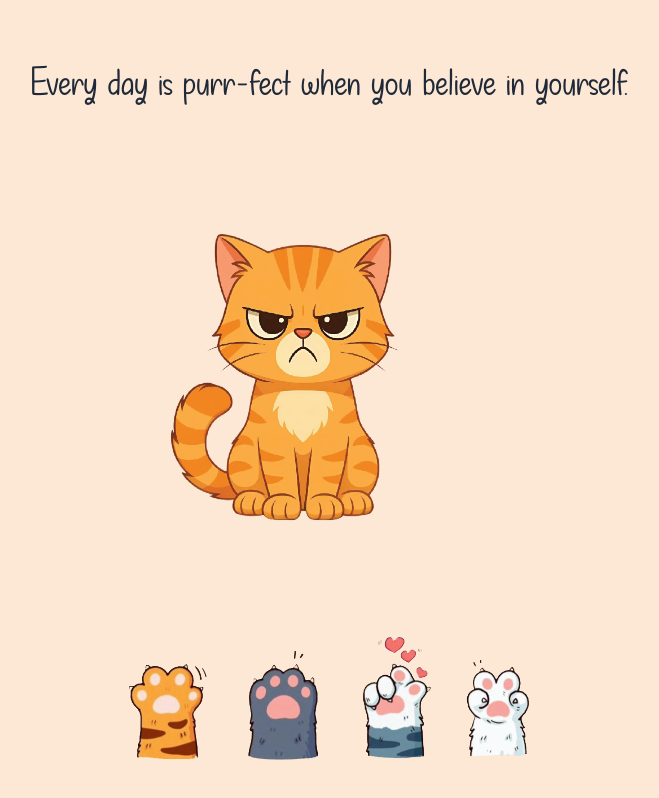
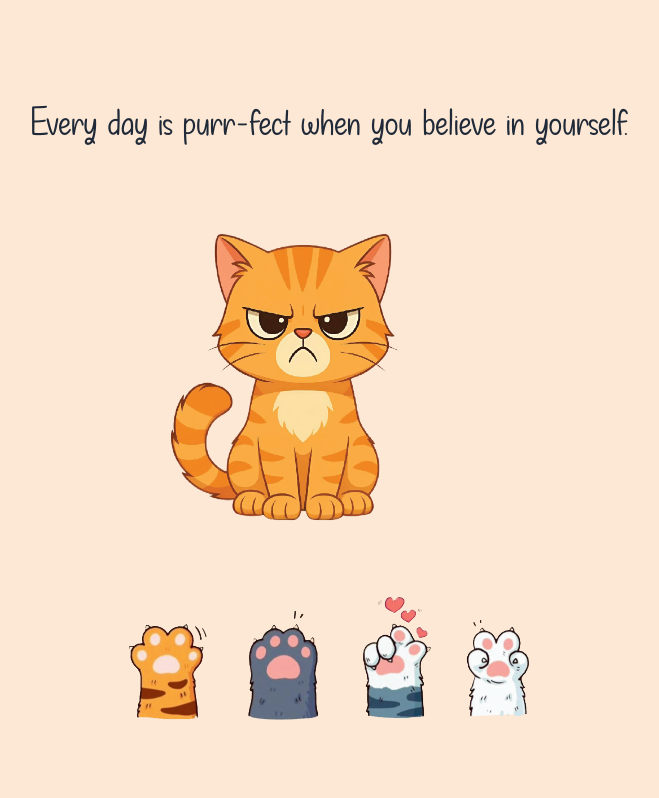
Before and after one commit to longbachit-lgtm/positive, a React (Vite) app: page / in a window 1280 px wide. Shown: the whole page, without its empty margins (311-970 px from the left). Built offline with nearby package versions, Linux system fonts and the light colour scheme.

Commit message:
update restrict 2

```diff
--- a/src/index.css
+++ b/src/index.css
@@ -35,13 +35,16 @@ body{
 @media (max-width: 920px){ .layout{ grid-template-columns: 1fr; } }
 
 #box-cat {
-  width: 100vw;   /* chiếm toàn bộ chiều rộng màn hình */
-  height: 100vh;  /* chiếm toàn bộ chiều cao màn hình */
-  max-width: 100vw;
-  max-height: 100vh;
-  overflow: hidden; /* ẩn nếu nội dung tràn ra ngoài */
+  width: 100vw;
+  height: 100vh;
   display: flex;
-  flex-direction: column;
-  justify-content: space-between;
+  justify-content: space-evenly;
   align-items: center;
+  overflow: hidden;
 }
+
+#box-cat > * {
+  max-width: 100%;
+  max-height: 100%;
+  object-fit: contain;
+}
```
